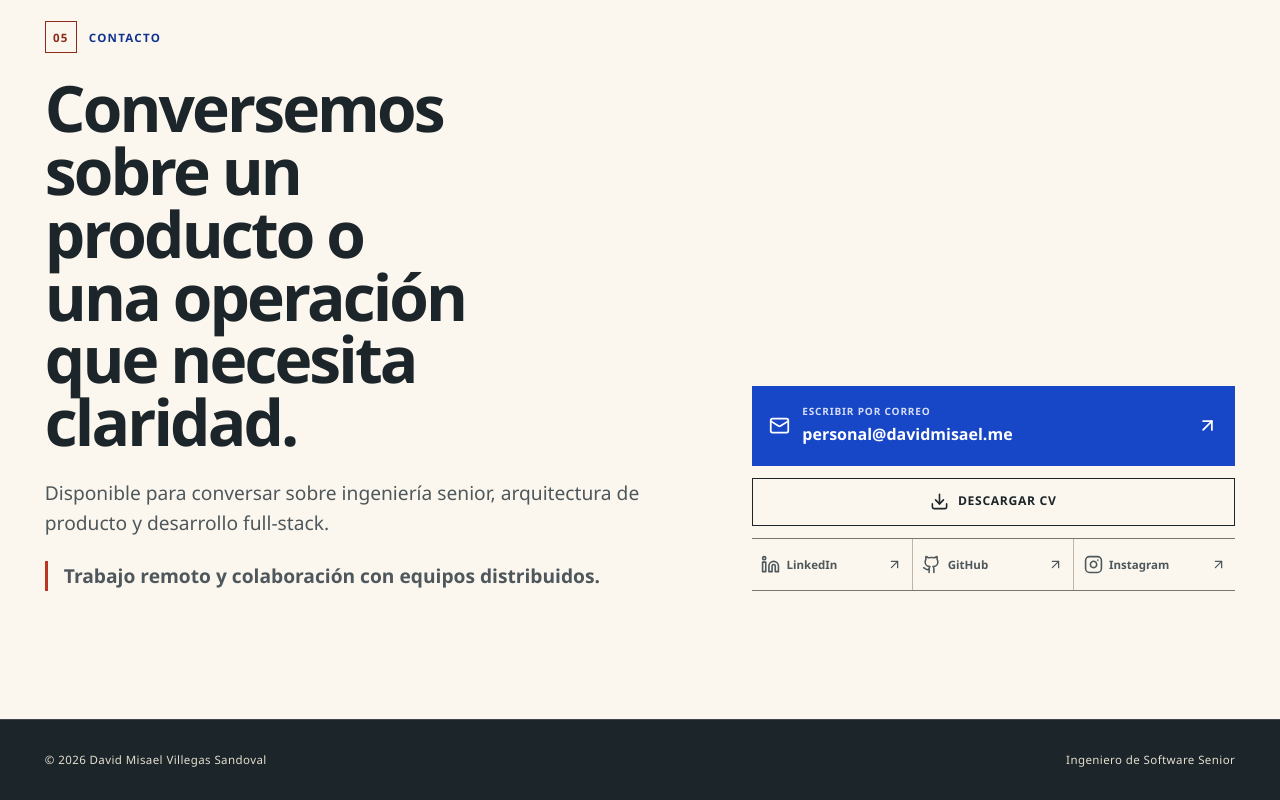
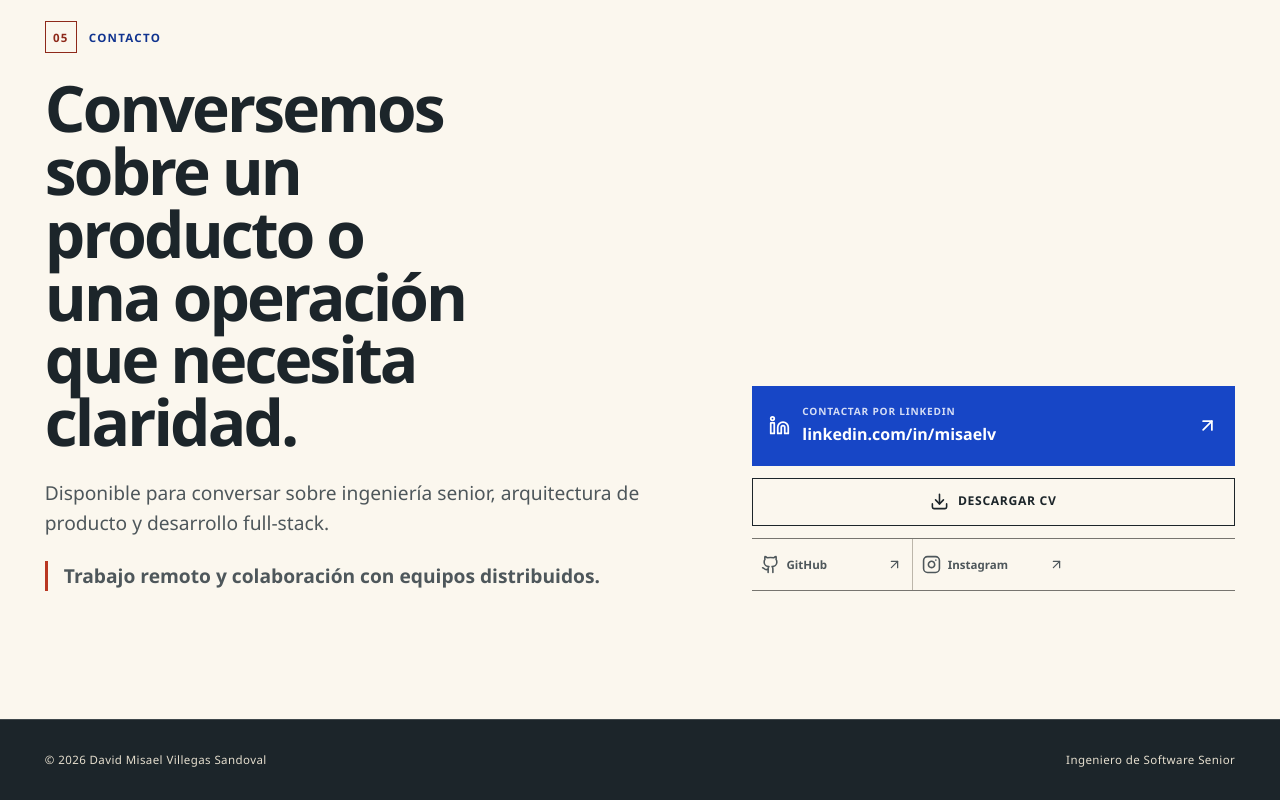
Before and after one commit to misaelvillegas97/portfolio, a React (Vite) app: page / in a window 1280 px wide. Shown: the part 9183-9983 px from the top of the page. Built offline with nearby package versions, Linux system fonts and the light colour scheme.

Commit message:
fix(qa): ISSUE-003 - use a reachable contact channel

```diff
--- a/src/components/Contact.tsx
+++ b/src/components/Contact.tsx
@@ -1,4 +1,4 @@
-import { ArrowUpRight, Download, Github, Instagram, Linkedin, Mail } from 'lucide-react';
+import { ArrowUpRight, Download, Github, Instagram, Linkedin } from 'lucide-react';
 import { useTranslation } from 'react-i18next';
 
 export default function Contact() {
@@ -16,11 +16,16 @@ export default function Contact() {
         </header>
 
         <address className="contact__actions">
-          <a className="contact__primary" href="mailto:personal@davidmisael.me">
-            <Mail aria-hidden="true" size={21} />
+          <a
+            className="contact__primary"
+            href="https://www.linkedin.com/in/misaelv/"
+            target="_blank"
+            rel="me noopener noreferrer"
+          >
+            <Linkedin aria-hidden="true" size={21} />
             <span>
-              <small>{t('contact.emailLabel')}</small>
-              personal@davidmisael.me
+              <small>{t('contact.primaryLabel')}</small>
+              linkedin.com/in/misaelv
             </span>
             <ArrowUpRight aria-hidden="true" size={21} />
           </a>
@@ -35,11 +40,6 @@ export default function Contact() {
             {t('contact.cvLabel')}
           </a>
           <div className="social-links" aria-label={isEnglish ? 'Social profiles' : 'Perfiles sociales'}>
-            <a href="https://www.linkedin.com/in/misaelv/" target="_blank" rel="me noopener noreferrer" aria-label="LinkedIn">
-              <Linkedin aria-hidden="true" size={19} />
-              <span>LinkedIn</span>
-              <ArrowUpRight aria-hidden="true" size={15} />
-            </a>
             <a href="https://github.com/misaelvillegas97" target="_blank" rel="me noopener noreferrer" aria-label="GitHub">
               <Github aria-hidden="true" size={19} />
               <span>GitHub</span>
--- a/src/i18n/locales/en.json
+++ b/src/i18n/locales/en.json
@@ -295,7 +295,7 @@
     "eyebrow": "Contact",
     "title": "Let's talk about a product or operation that needs clarity.",
     "description": "Available to discuss senior engineering, product architecture, and full-stack development.",
-    "emailLabel": "Send an email",
+    "primaryLabel": "Contact on LinkedIn",
     "cvLabel": "Download résumé",
     "availability": "Remote work and collaboration with distributed teams."
   }
--- a/src/i18n/locales/es.json
+++ b/src/i18n/locales/es.json
@@ -295,7 +295,7 @@
     "eyebrow": "Contacto",
     "title": "Conversemos sobre un producto o una operación que necesita claridad.",
     "description": "Disponible para conversar sobre ingeniería senior, arquitectura de producto y desarrollo full-stack.",
-    "emailLabel": "Escribir por correo",
+    "primaryLabel": "Contactar por LinkedIn",
     "cvLabel": "Descargar CV",
     "availability": "Trabajo remoto y colaboración con equipos distribuidos."
   }
```
Also changed, not shown: 1 other file (tests, documents, lock files or other folders).
